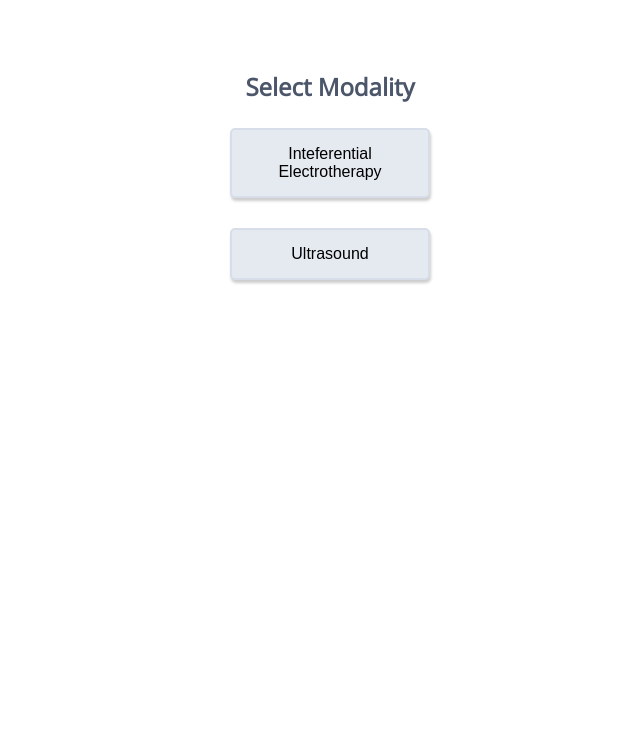
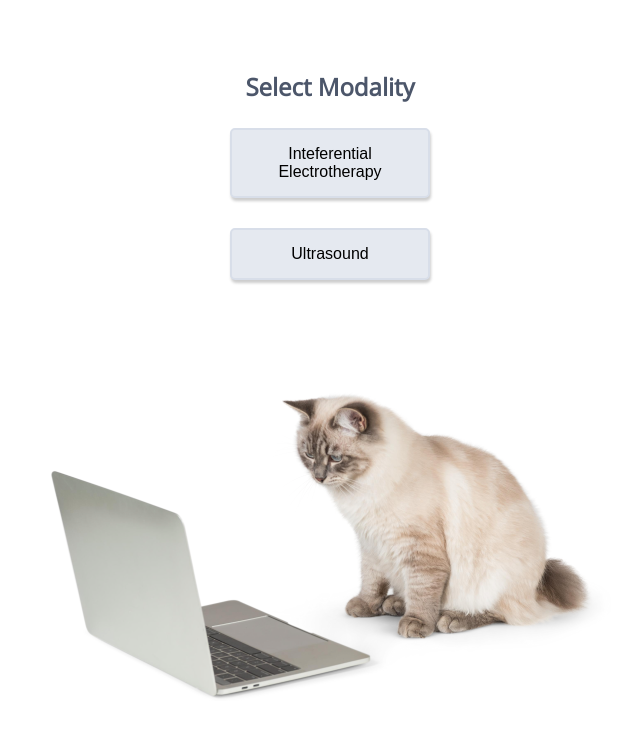
Before and after one commit to jmablog/electrotherapy-emulator, a plain HTML site: page index.html in a window 1280 px wide. Shown: the whole page, without its empty margins (310-950 px from the left). Drawn offline with nearby package versions, Linux system fonts and the light colour scheme.

Commit message:
Added cat

```diff
--- a/index.html
+++ b/index.html
@@ -20,6 +20,10 @@
         <a href="#" class="button" id="btnTENS">TENS <i class="icon-chevron-right"></i></a> -->
         <button id="btnUltrasound" class="btn">Ultrasound</button>
         <!-- <button id="btnTENS" class="btn" disabled>TENS</button> -->
+    </div>
+    <br><br>
+    <div class="btn-container">
+        <img src="cat.png">
     </div>
     <!-- ================================================================= -->
 
```
Also changed, not shown: cat.png (added).
